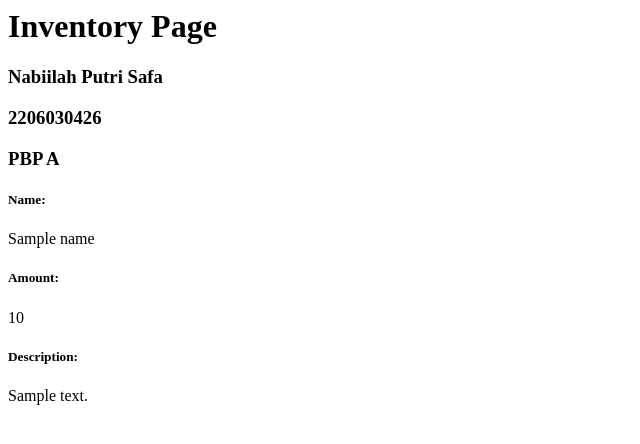
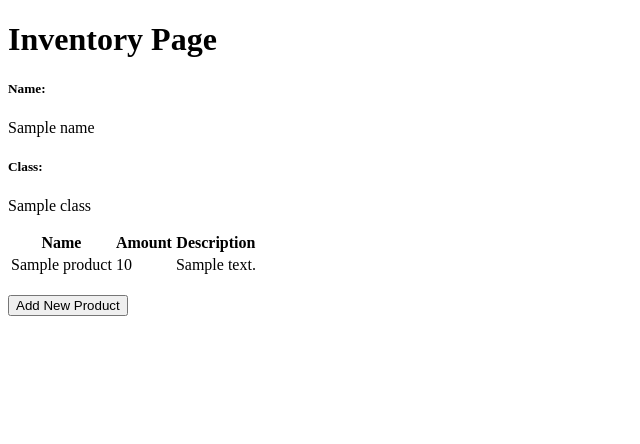
Before and after one commit to nabiilahputri13/inventory, a Django app: template main/templates/main.html in a window 1280 px wide. Shown: the top 444 px of the page, without its empty margins (0-640 px from the left). Run offline with Django 4.2, Linux system fonts and the light colour scheme; tables that the repository leaves empty hold one stand-in row (values such as "Sample post"); the template is opened without the code that fills it: values that come from a table or form of the project are taken from there, most other values are stand-ins (such as "Sample title", 1, 10 or a date in 2020).

Commit message:
update tugas 3

```diff
--- a/inventory/settings.py
+++ b/inventory/settings.py
@@ -55,7 +55,7 @@ ROOT_URLCONF = 'inventory.urls'
 TEMPLATES = [
     {
         'BACKEND': 'django.template.backends.django.DjangoTemplates',
-        'DIRS': [],
+        'DIRS': [BASE_DIR / 'templates'],
         'APP_DIRS': True,
         'OPTIONS': {
             'context_processors': [
--- a/inventory/urls.py
+++ b/inventory/urls.py
@@ -19,5 +19,5 @@ from django.urls import path, include
 
 urlpatterns = [
     path('admin/', admin.site.urls),
-    path('main/', include('main.urls'))
+    path('', include('main.urls'))
 ]
--- a/main/templates/main.html
+++ b/main/templates/main.html
@@ -1,11 +1,39 @@
-<h1>Inventory Page</h1>
-<h3>Nabiilah Putri Safa</h3>
-<h3>2206030426</h3>
-<h3>PBP A</h3>
+{% extends 'base.html' %}
 
-<h5>Name: </h5>
-<p>{{ name }}</p>
-<h5>Amount: </h5>
-<p>{{ amount }}</p>
-<h5>Description: </h5>
-<p>{{ description }}</p>
+{% block content %}
+    <h1>Inventory Page</h1>
+
+    <h5>Name:</h5>
+    <p>{{name}}</p>
+
+    <h5>Class:</h5>
+    <p>{{class}}</p>
+
+
+    <table>
+        <tr>
+            <th>Name</th>
+            <th>Amount</th>
+            <th>Description</th>
+        </tr>
+
+        {% comment %} Berikut cara memperlihatkan data produk di bawah baris ini {% endcomment %}
+
+        {% for product in products %}
+            <tr>
+                <td>{{product.name}}</td>
+                <td>{{product.amount}}</td>
+                <td>{{product.description}}</td>
+            </tr>
+        {% endfor %}
+    </table>
+
+    <br />
+
+    <a href="{% url 'main:create_product' %}">
+        <button>
+            Add New Product
+        </button>
+    </a>
+
+    {% endblock content %}
--- a/main/urls.py
+++ b/main/urls.py
@@ -1,8 +1,13 @@
 from django.urls import path
-from main.views import show_main
+from main.views import show_main, create_product, show_xml, show_json, show_xml_by_id, show_json_by_id
 
 app_name = 'main'
 
 urlpatterns = [
     path('', show_main, name='show_main'),
+    path('create-product', create_product, name='create_product'),
+    path('xml/', show_xml, name="show_xml"),
+    path('json/', show_json, name="show_json"),
+    path('xml/<int:id>/', show_xml_by_id, name="show_xml_by_id"),
+    path('json/<int:id>/', show_json_by_id, name="show_json_by_id")
 ]
--- /dev/null
+++ b/templates/base.html
@@ -0,0 +1,18 @@
+{% load static %}
+<!DOCTYPE html>
+<html lang="en">
+    <head>
+        <meta charset="UTF-8" />
+        <meta
+            name="viewport"
+            content="width=device-width, initial-scale=1.0"
+        />
+        {% block meta %}
+        {% endblock meta %}
+    </head>
+
+    <body>
+        {% block content %}
+        {% endblock content %}
+    </body>
+</html>
```
Also changed, not shown: main/forms.py (added, +7 -0 lines), main/templates/create_product.html (added, +19 -0 lines), main/views.py (+36 -3 lines), Markdown/json.png (added), Markdown/json:1.png (added), Markdown/json:2.png (added), Markdown/main.png (added), Markdown/xml.png (added), Markdown/xml:1.png (added), Markdown/xml:2.png (added), README.md.
